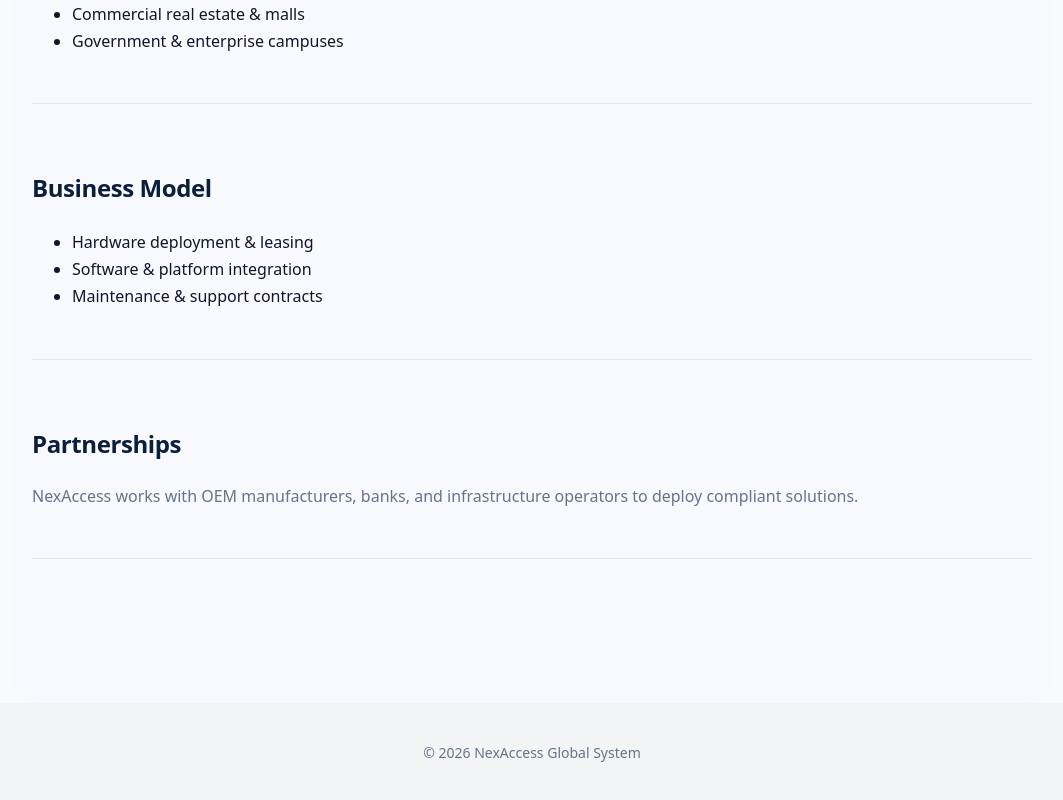
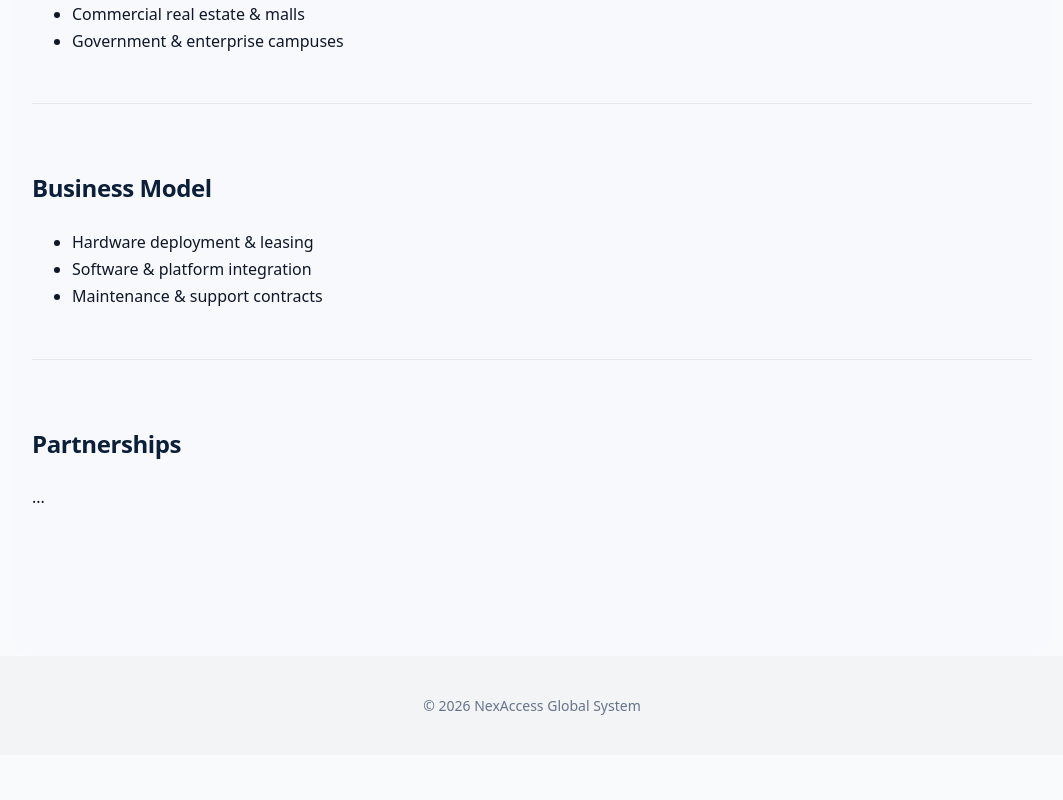
Before and after one commit to nwagwuemmanuel200-bit/nexaccess-website, a Next.js app: page /investors in a window 1280 px wide. Shown: the part 1146-1946 px from the top of the page, without its empty margins (108-1171 px from the left). After the commit the page ends 1901 px from the top, so only its background shows below. Built offline with nearby package versions, Linux system fonts and the light colour scheme.

Commit message:
Update page.js

```diff
--- a/app/investors/page.js
+++ b/app/investors/page.js
@@ -91,19 +91,10 @@ export default function InvestorsPage() {
         </ul>
       </section>
 
-      <section
-  style={{
-    marginBottom: "64px",
-    paddingBottom: "32px",
-    borderBottom: "1px solid #E5E7EB"
-  }}
->
-        <h2>Partnerships</h2>
-        <p>
-          NexAccess works with OEM manufacturers, banks, and infrastructure
-          operators to deploy compliant solutions.
-        </p>
-      </section>
+      <section style={{ marginBottom: "64px" }}>
+  <h2>Partnerships</h2>
+  ...
+</section>
 
     </main>
   );
```
